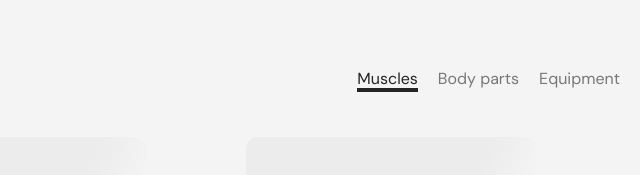
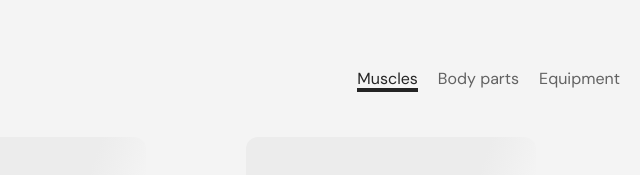
Before and after one commit to CodeNoob53/cusova, a website: page src/index.html in a window 1280 px wide. Shown: the part 773-948 px from the top of the page, 640-1280 px from the left. Drawn offline with nearby package versions, Linux system fonts and the light colour scheme; files that its build step writes are made by us from their sources.

Commit message:
refactor: Update color variables for improved consistency in design

```diff
--- a/src/css/variables.css
+++ b/src/css/variables.css
@@ -4,9 +4,9 @@
   --color-light: #f4f4f4;
   --color-white: #fff;
   --color-black: #242424;
-  --color-gray-60: rgb(36, 36, 36, 0.6);
-  --color-light-60: rgb(244, 244, 244, 0.6);
-  --color-light-40: rgb(244, 244, 244, 0.4);
+  --color-gray-60: rgb(36, 36, 36, 0.7);
+  --color-light-60: rgb(244, 244, 244, 0.7);
+  --color-light-40: rgb(244, 244, 244, 0.6);
   --color-gray-border: #d4d4d4;
   --color-footer-text: #c6cdd1;
   --color-icon: #4e4e4e;
```
